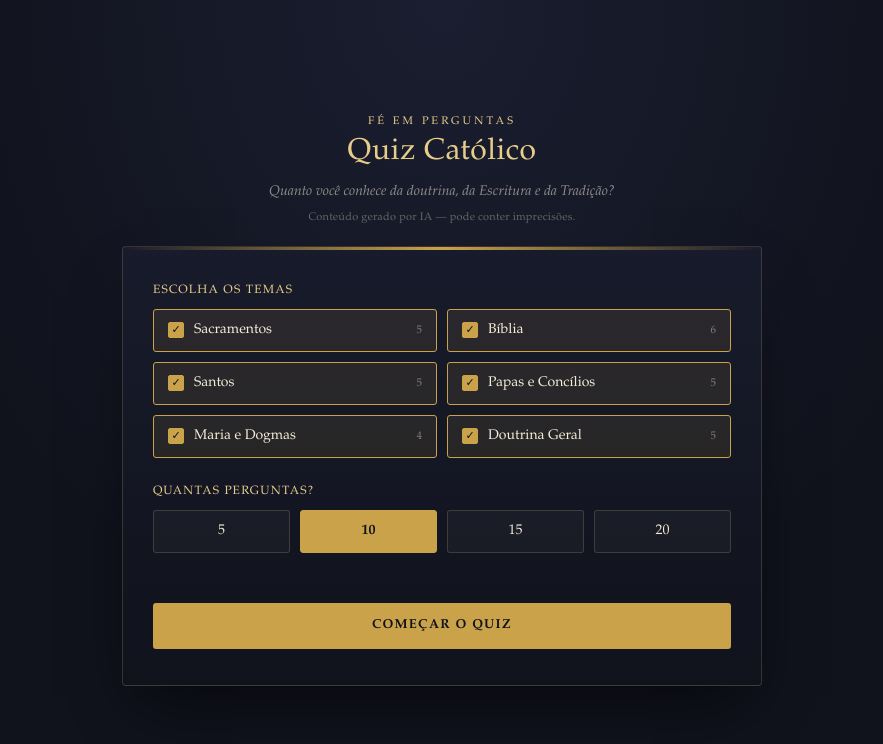
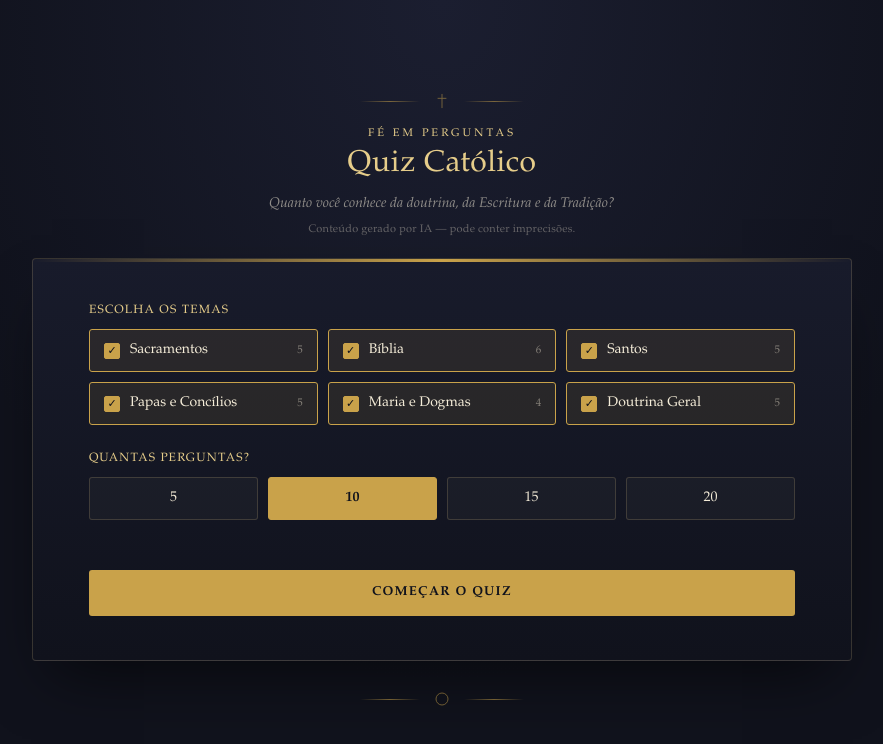
Before and after one commit to LordTheKing33/Quiz, a plain HTML site: page index.html in a window 1280 px wide. Shown: the whole page, without its empty margins (198-1081 px from the left). Drawn offline with Linux system fonts and the light colour scheme.

Commit message:
Add files via upload

```diff
--- a/index.html
+++ b/index.html
@@ -27,7 +27,7 @@
     justify-content:center;
     padding: 32px 16px;
   }
-  .app{ width:100%; max-width: 640px; }
+  .app{ width:100%; max-width: 820px; }
   .eyebrow{
     text-align:center; letter-spacing: 0.28em; text-transform: uppercase;
     font-size: 11px; color: var(--gold-light); margin-bottom: 6px;
@@ -44,9 +44,16 @@
     text-align:center; font-size: 11px; color: rgba(244,236,216,0.35);
     margin: -18px 0 22px; letter-spacing: 0.02em;
   }
+  .ornament{
+    display:flex; align-items:center; justify-content:center; gap: 14px;
+    margin: 0 auto 18px; opacity: 0.55;
+  }
+  .ornament svg{ width:16px; height:16px; }
+  .ornament .rule{ height:1px; width: 60px; background: linear-gradient(90deg, transparent, var(--gold), transparent); }
+  .ornament.bottom{ margin: 30px auto 0; }
   .card{
     background: linear-gradient(180deg, var(--ink-2), var(--ink));
-    border: 1px solid var(--line); border-radius: 4px; padding: 36px 30px;
+    border: 1px solid var(--line); border-radius: 4px; padding: 44px 56px;
     position: relative; box-shadow: 0 30px 60px -20px rgba(0,0,0,0.6);
   }
   .card::before{
@@ -59,8 +66,9 @@
     color: var(--gold-light); margin: 0 0 12px;
   }
   .theme-grid{
-    display:grid; grid-template-columns: 1fr 1fr; gap: 10px; margin-bottom: 26px;
+    display:grid; grid-template-columns: 1fr 1fr 1fr; gap: 10px; margin-bottom: 26px;
   }
+  @media (max-width: 700px){ .theme-grid{ grid-template-columns: 1fr 1fr; } }
   @media (max-width: 480px){ .theme-grid{ grid-template-columns: 1fr; } }
   .theme-chip{
     display:flex; align-items:center; gap:10px;
@@ -163,6 +171,13 @@
 <body>
 
 <div class="app">
+  <div class="ornament">
+    <span class="rule"></span>
+    <svg viewBox="0 0 24 24" fill="none" xmlns="http://www.w3.org/2000/svg">
+      <path d="M12 2V22M6 8H18" stroke="#c9a24a" stroke-width="1.4" stroke-linecap="round"/>
+    </svg>
+    <span class="rule"></span>
+  </div>
   <div class="eyebrow">Fé em Perguntas</div>
   <h1>Quiz Católico</h1>
   <p class="subtitle">Quanto você conhece da doutrina, da Escritura e da Tradição?</p>
@@ -203,6 +218,14 @@
       <div class="review" id="review-container"></div>
       <button class="restart-btn" id="restart-btn">Escolher outro quiz</button>
     </div>
+  </div>
+
+  <div class="ornament bottom">
+    <span class="rule"></span>
+    <svg viewBox="0 0 24 24" fill="none" xmlns="http://www.w3.org/2000/svg">
+      <circle cx="12" cy="12" r="9" stroke="#c9a24a" stroke-width="1.4"/>
+    </svg>
+    <span class="rule"></span>
   </div>
 </div>
 
```
